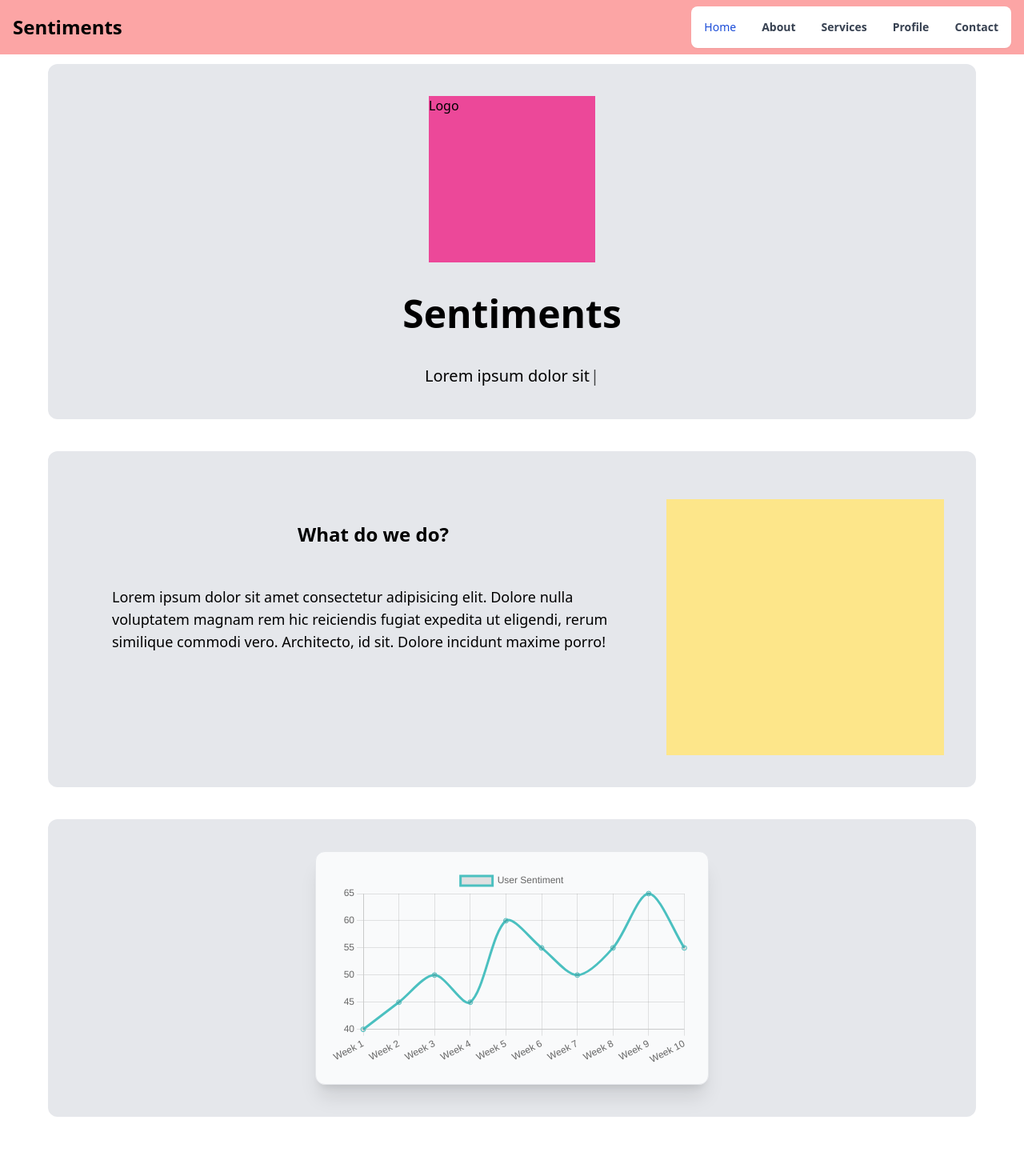
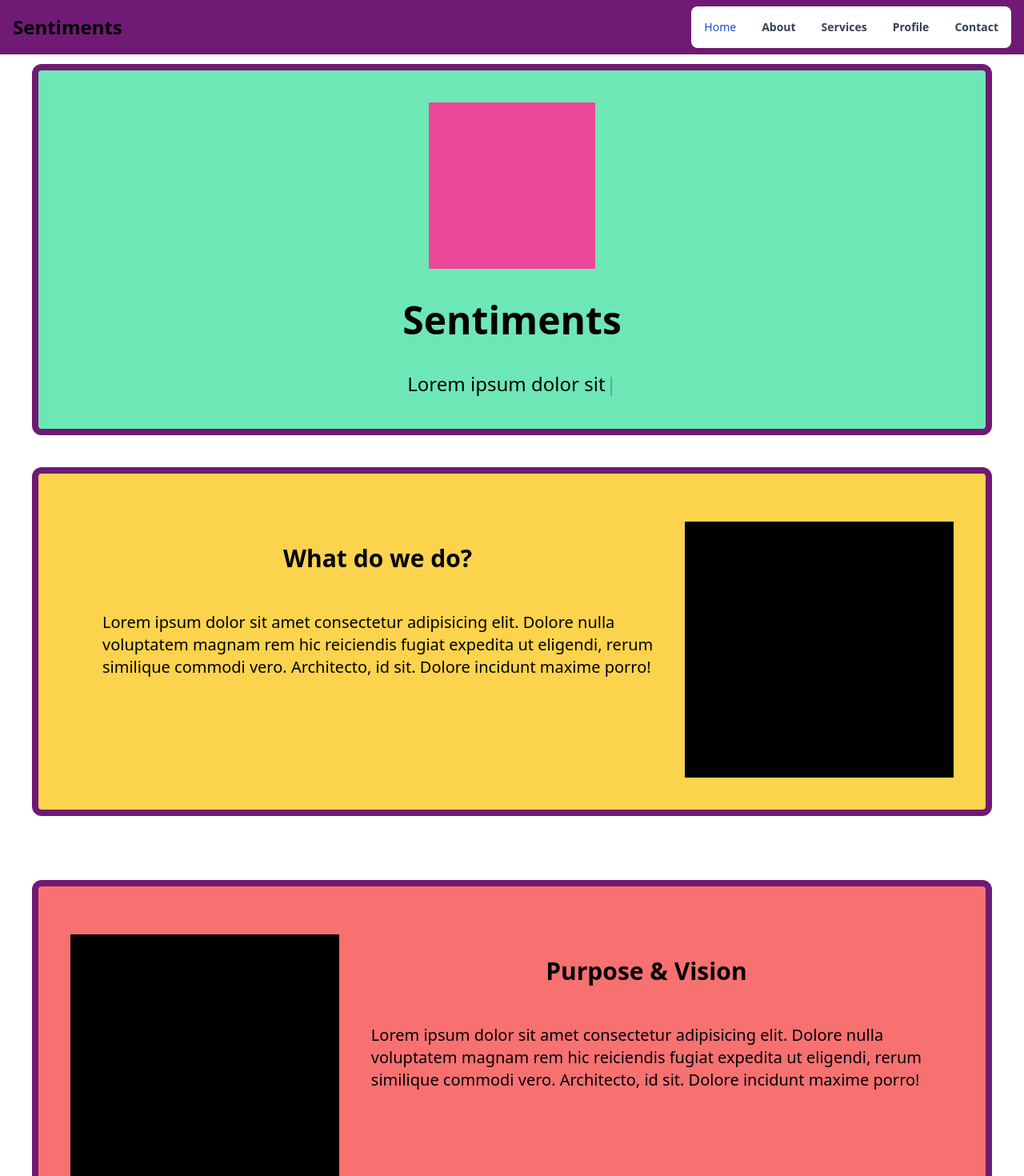
Before and after one commit to tany071/sentiments, a Next.js app: page / in a window 1280 px wide. Shown: the top 1470 px of the page at 80% size. Before the commit the page ends 1396 px from the top, so only its background shows below. Built offline with nearby package versions, Linux system fonts and the light colour scheme.

Commit message:
:construction: About page layout and home page changes

```diff
--- a/src/components/Navbar.tsx
+++ b/src/components/Navbar.tsx
@@ -4,7 +4,7 @@ import Link from "next/link";
 const Navbar: NextComponentType = () => {
   return (
     <div className="mb-20">
-      <nav className="bg-red-300 border-gray-200 px-2 sm:px-4 py-2 top-0 left-0 right-0 fixed  ">
+      <nav className="bg-fuchsia-900 border-gray-200 px-2 sm:px-4 py-2 top-0 left-0 right-0 fixed  ">
         <div className="container flex flex-wrap items-center justify-between mx-auto">
           <a href="#" className="flex items-center">
             <span className="self-center text-2xl font-bold whitespace-nowrap dark:text-white  ">
@@ -33,7 +33,7 @@ const Navbar: NextComponentType = () => {
             </svg>
           </button>
           <div className="hidden w-full md:block md:w-auto" id="navbar-default">
-            <ul className="flex flex-col p-4 mt-4 border border-gray-100 rounded-lg bg-gray-50 md:flex-row md:space-x-8 md:mt-0 md:text-sm md:font-medium md:border-0 md:bg-white dark:bg-gray-800  dark:border-gray-700 shadow-sm " >
+            <ul className="flex flex-col p-4 mt-4 border border-fuchsia-900 rounded-lg bg-gray-50 md:flex-row md:space-x-8 md:mt-0 md:text-sm md:font-medium md:border-0 md:bg-white dark:bg-gray-800  dark:border-gray-700 shadow-sm " >
               <li>
                 <Link
                   href="/"
--- a/src/pages/about.tsx
+++ b/src/pages/about.tsx
@@ -1,8 +1,99 @@
 import { type NextPage } from "next";
 import React from "react";
+import Head from "next/head";
 
 const About: NextPage= () => {
-  return <>about</>;
+  return (
+    <>
+      <main className="mx-5 py-5">
+        <section className="mx-10 p-10 bg-amber-300 border-8 border-fuchsia-900 rounded-xl">
+          <div className="flex flex-col justify-center place-items-center">
+            <h1 className="text-2xl font-bold">About</h1>
+            <p className="text-xl px-10 py-10 text-center">
+              Lorem ipsum dolor sit amet consectetur adipisicing elit. Dolore
+              nulla voluptatem magnam rem hic reiciendis fugiat expedita ut
+              eligendi, rerum similique commodi vero. Architecto, id sit. Dolore
+              incidunt maxime porro! Lorem ipsum dolor sit amet consectetur adipisicing elit.
+            </p>
+          </div>
+        </section>
+
+
+        <section className="p-10">
+          <div className="flex justify-between lg:flex-nowrap flex-wrap bg-emerald-300 border-8 border-fuchsia-900  p-10 rounded-xl space-y-5 ">
+           <div className="flex-col justify-center place-items-center">
+            <h1 className=" text-3xl font-bold py-8 px-10">Tech we Used!</h1>
+            <ul className="text-xl px-20 list-disc">
+              <li>Next Js</li>
+              <li>Tailwind CSS</li>
+              <li>Cohere SDK</li>
+              <li>T3</li>
+              <li>Vercel</li>
+            </ul>
+           </div>
+           <div className=" h-60  w-96  px-20 bg-black">
+
+           </div>
+          </div>
+        </section>
+
+
+        <section className="p-10">
+          <div className="flex-col justify-between lg:flex-nowrap flex-wrap bg-red-400 border-8 border-fuchsia-900  p-10 rounded-xl space-y-5 ">
+
+            <h1 className=" text-3xl font-bold py-12 px-10 text-center">Team</h1>
+            <p className="text-xl px-10">
+              Lorem ipsum dolor sit amet consectetur adipisicing elit. Dolore
+              nulla voluptatem magnam rem hic reiciendis fugiat expedita ut
+              eligendi, rerum similique commodi vero. Architecto, id sit. Dolore
+              incidunt maxime porro!
+            </p>
+            <div className="flex justify-center items-center">
+            <div className="w-full max-w-sm bg-amber-300 border-8 border-fuchsia-900 rounded-lg shadow mx-10 my-10">
+
+                <div className="flex flex-col items-center pb-10">
+                       {/* <img className="w-24 h-24 mb-3 rounded-full shadow-lg" src="/docs/images/people/profile-picture-3.jpg" alt="Bonnie image"/> */}
+                       <div className="w-24 h-24 mb-3 mt-5 rounded-full shadow-lg bg-white py-4"></div>
+                       <h5 className="mb-1 text-xl font-bold  ">Tanya Sinha</h5>
+
+                      <p className=" text-base px-10">
+                      Lorem ipsum dolor sit amet consectetur adipisicing elit. Dolore
+                      nulla voluptatem magnam rem hic reiciendis fugiat expedita ut
+                      eligendi, rerum similique commodi vero. Architecto, id sit. Dolore
+                      incidunt maxime porro!
+                      </p>
+                </div>
+            </div>
+
+            <div className="w-full max-w-sm bg-amber-300 border-8 border-fuchsia-900 rounded-lg shadow mx-10 my-10">
+
+                <div className="flex flex-col items-center pb-10">
+                       {/* <img className="w-24 h-24 mb-3 rounded-full shadow-lg" src="/docs/images/people/profile-picture-3.jpg" alt="Bonnie image"/> */}
+                       <div className="w-24 h-24 mb-3 mt-5 rounded-full shadow-lg bg-white py-4"></div>
+                       <h5 className="mb-1 text-xl font-bold  ">Utkarsh .</h5>
+                      <p className=" text-base px-10">
+                      Lorem ipsum dolor sit amet consectetur adipisicing elit. Dolore
+                      nulla voluptatem magnam rem hic reiciendis fugiat expedita ut
+                      eligendi, rerum similique commodi vero. Architecto, id sit. Dolore
+                      incidunt maxime porro!
+                      </p>
+                </div>
+            </div>
+            </div>
+
+           </div>
+        </section>
+
+
+
+
+
+
+      </main>
+
+
+    </>
+  )
 };
 
 export default About;
--- a/src/pages/index.tsx
+++ b/src/pages/index.tsx
@@ -3,22 +3,24 @@ import Head from "next/head";
 import { useEffect } from "react";
 import Charted from "../components/Charted";
 import Typewriter from 'typewriter-effect';
+import Image from 'next/image';
+
 
 
 const Home: NextPage = () => {
   return (
     <>
       <Head>
-        <title>Sentiments </title>
+        <title> Sentiments </title>
         <meta name="description" content="Generated by create-t3-app" />
         <link rel="icon" href="/favicon.ico" />
       </Head>
-      <main className="mx-5">
-        <section className="mx-10 p-10 bg-gray-200 rounded-xl">
+      <main className=" ">
+        <section className="mx-10 p-10 bg-emerald-300 border-8 border-fuchsia-900 rounded-xl">
           <div className="flex flex-col items-center justify-center space-y-10 ">
-            <h1 className="bg-pink-500 h-52 w-52 ">Logo</h1>
+            <h1 className="bg-pink-500 h-52 w-52 "></h1>
             <h1 className="text-5xl font-bold">Sentiments</h1>
-            <div className="text-xl">
+            <div className="text-2xl">
             <Typewriter
                  options={{
                     loop: true,
@@ -32,39 +34,38 @@ const Home: NextPage = () => {
               />
               </div>
 
-
-            {/* <p className="text-center text-xl">
-              Lorem ipsum dolor sit amet consectetur adipisicing elit. Dolore
-              nulla voluptatem magnam rem hic reiciendis fugiat expedita ut
-              eligendi, rerum similique commodi vero. Architecto, id sit. Dolore
-              incidunt maxime porro!
-            </p> */}
           </div>
         </section>
         <section className="p-10">
-          <div className="flex justify-between  bg-gray-200 p-10 rounded-xl space-y-5 ">
+          <div className="flex justify-between lg:flex-nowrap flex-wrap bg-amber-300 border-8 border-fuchsia-900  p-10 rounded-xl space-y-5 ">
            <div className="flex-col justify-center place-items-center">
-            <h1 className=" text-2xl font-bold py-12 px-10">What do we do?</h1>
-            <p className="text-lg px-10">
+            <h1 className=" text-3xl font-bold py-12 px-10">What do we do?</h1>
+            <p className="text-xl px-10">
               Lorem ipsum dolor sit amet consectetur adipisicing elit. Dolore
               nulla voluptatem magnam rem hic reiciendis fugiat expedita ut
               eligendi, rerum similique commodi vero. Architecto, id sit. Dolore
               incidunt maxime porro!
             </p>
-
-
-
            </div>
-           <div className=" h-80 w-5/6   bg-amber-200">
-
-           </div>
+           <div className=" h-80 w-5/6   bg-black"></div>
           </div>
         </section>
-        <section className="mx-10 p-10 bg-gray-200 rounded-xl">
-          <div className="flex items-center justify-center ">
-            <Charted height={250} width={450} />
+
+        <section className="p-10">
+          <div className="flex flex-row-reverse justify-between lg:flex-nowrap flex-wrap bg-red-400 border-8 border-fuchsia-900  p-10 rounded-xl space-y-5 ">
+           <div className="flex-col  justify-center place-items-center">
+            <h1 className=" text-3xl font-bold py-12 px-10">Purpose & Vision</h1>
+            <p className="text-xl px-10">
+              Lorem ipsum dolor sit amet consectetur adipisicing elit. Dolore
+              nulla voluptatem magnam rem hic reiciendis fugiat expedita ut
+              eligendi, rerum similique commodi vero. Architecto, id sit. Dolore
+              incidunt maxime porro!
+            </p>
+           </div>
+           <div className=" h-80 w-5/6   bg-black"></div>
           </div>
         </section>
+
       </main>
     </>
   );
```
